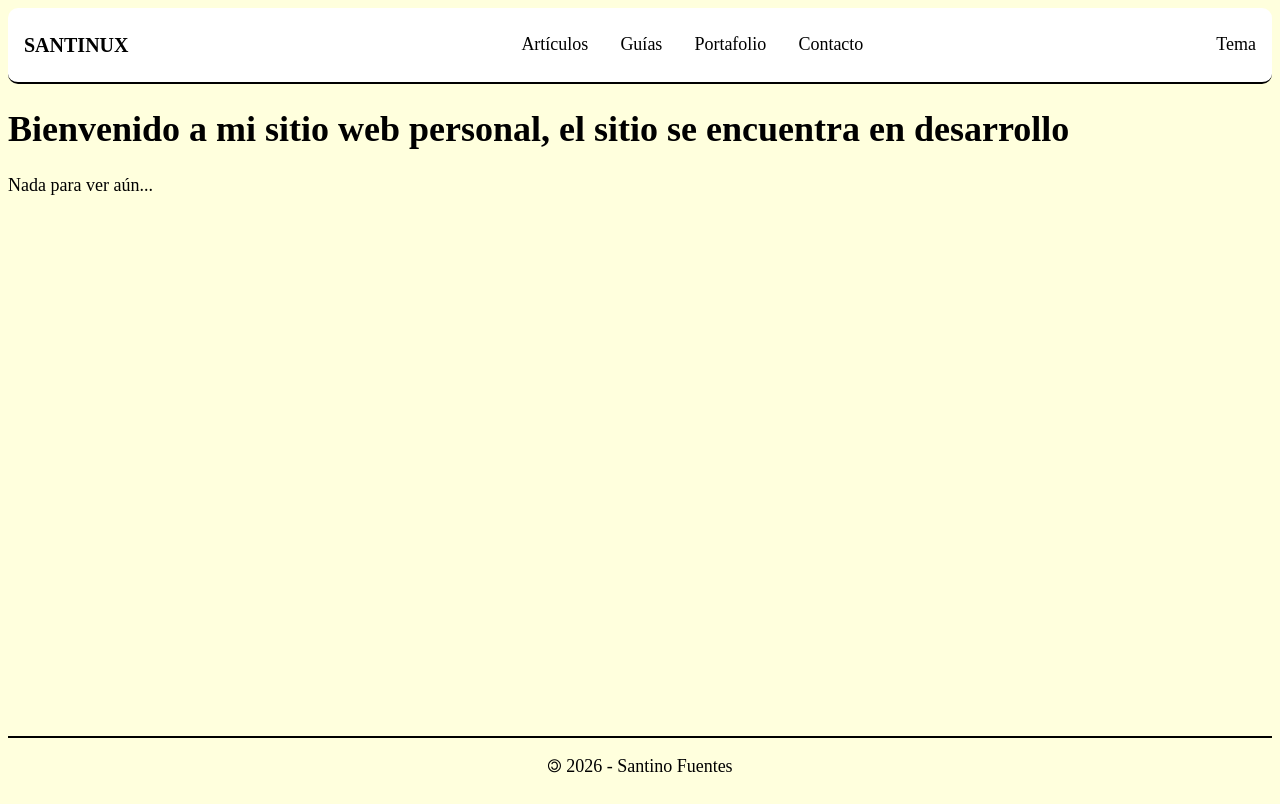
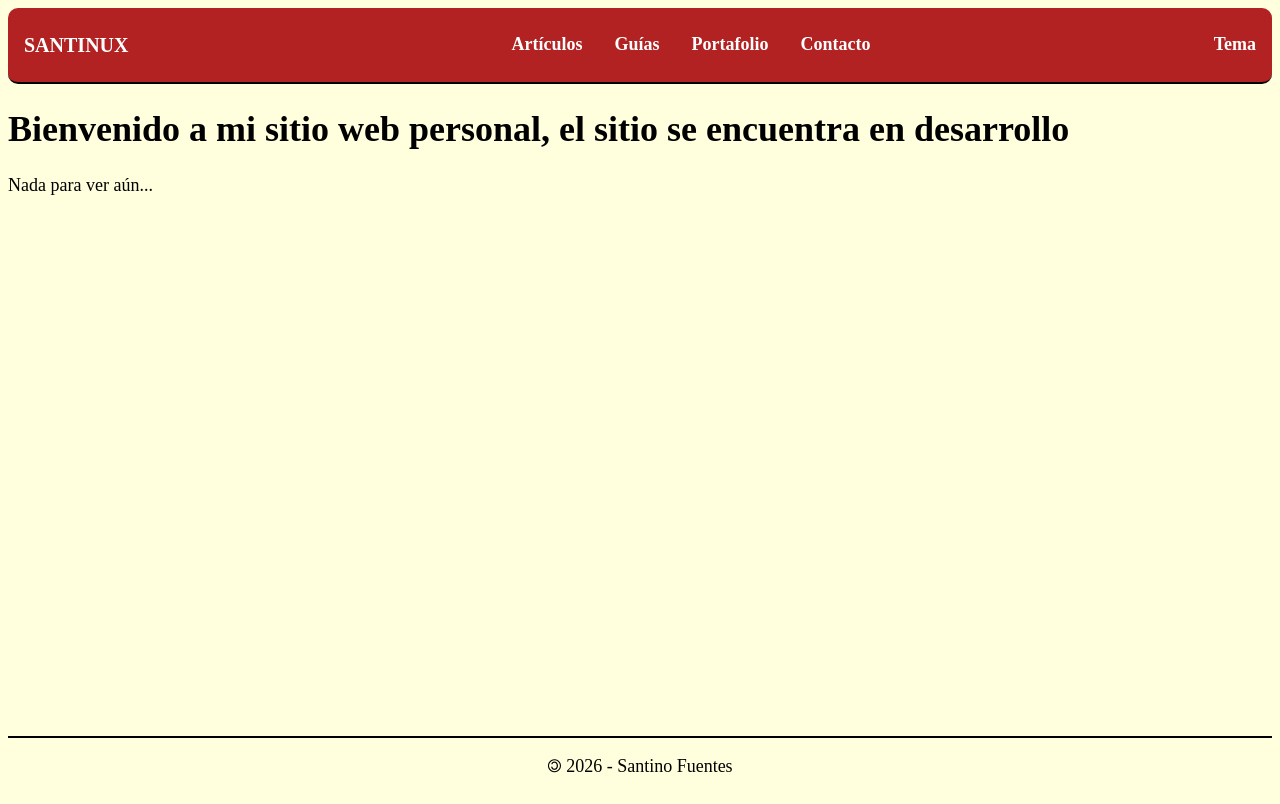
Before and after one commit to santinux/santinux.github.io, a website with bundled scripts: page index.html in a window 1280 px wide. Built offline with nearby package versions, Linux system fonts and the light colour scheme; a web font is replaced by a local one.

Commit message:
Add: color de fondo del header en vista de escritorio.

```diff
--- a/assets/css/header.css
+++ b/assets/css/header.css
@@ -4,25 +4,23 @@ header {
   justify-content: space-between;
   align-items: center;
   position: relative;
-  background-color: white;
+  background-color: firebrick;
   border-radius: 10px;
   border-bottom: 2px solid black;
   padding: .5rem 1rem;
   gap: 1rem;
 
   h1 {
-    display: flex;
-    align-items: baseline;
     font-size: 1.25rem;
 
     a {
       text-decoration: none;
       transition: color 0.2s;
       font-weight: 700;
-      color: black;
+      color: white;
 
       &:hover, &:focus {
-        color: firebrick;
+        color: black;
         outline: none;
       }
     }
@@ -38,15 +36,20 @@ header {
 
     a {
       text-decoration: none;
-      color: black;
+      color: #FFFFFF;
       transition: color 0.2s;
-      font-weight: 500;
+      font-weight: 600;
 
       &:hover, &:focus {
-        color: firebrick;
+        color: #000000;
         outline: none;
       }
     }
+  }
+
+  p {
+    color: #FFFFFF;
+    font-weight: 600;
   }
 
   .hamburger {
```
